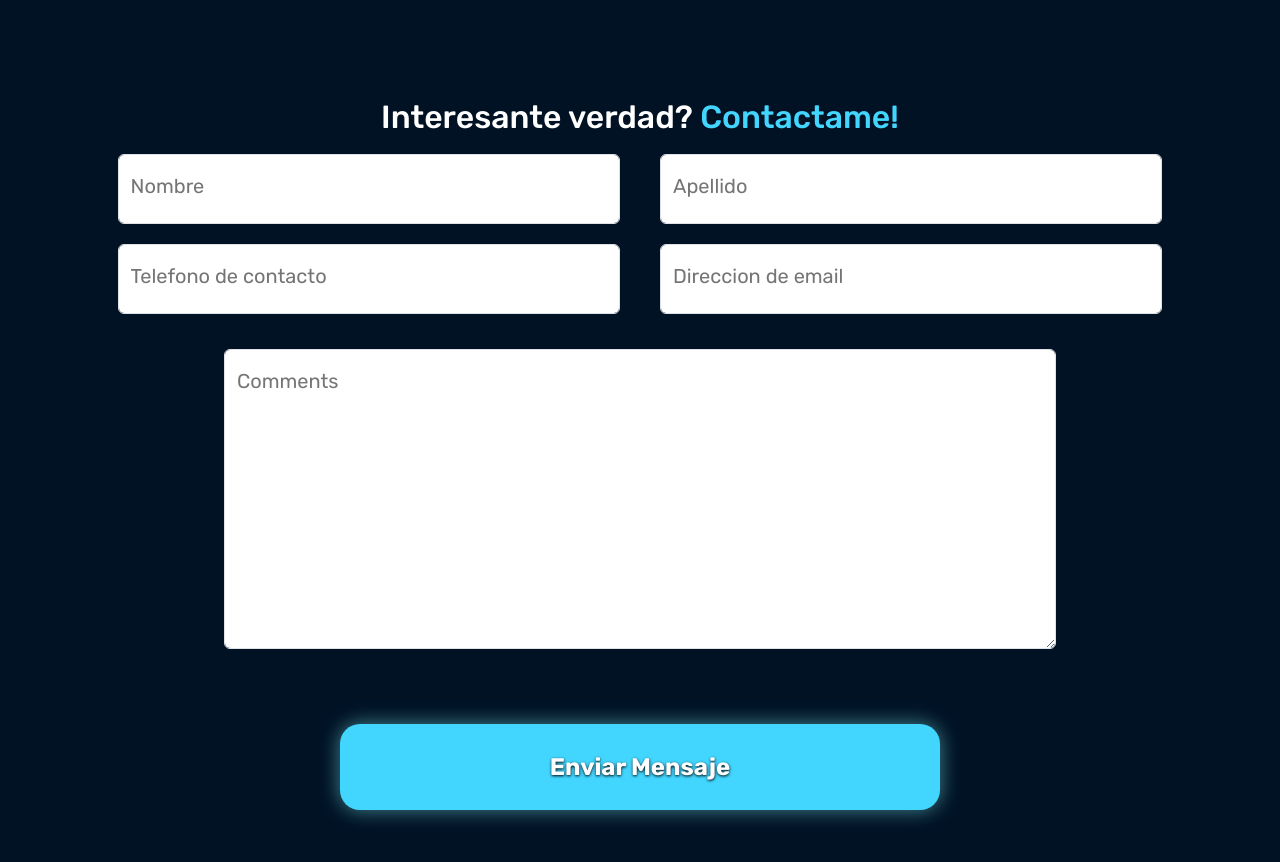
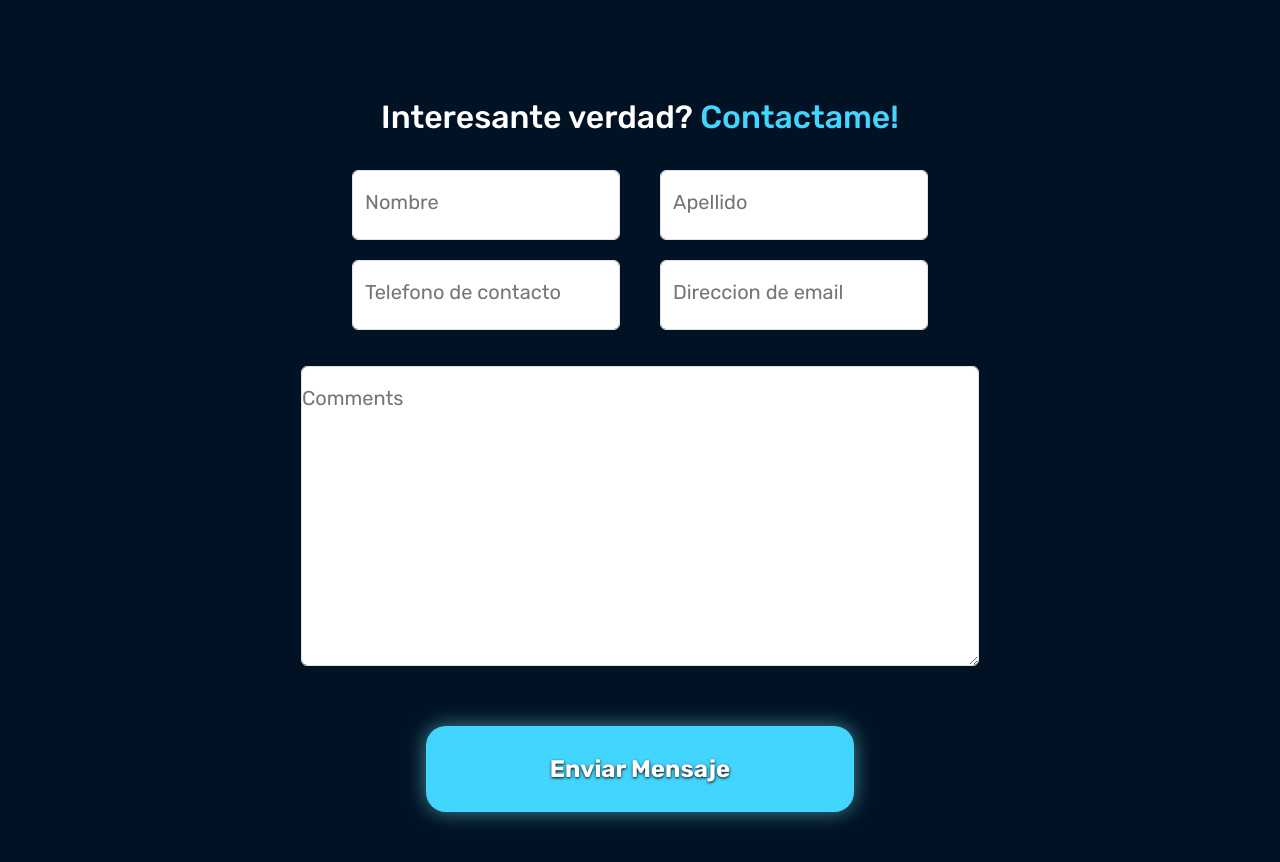
Before and after one commit to RPJunco/my-portfolio-react, a React (Vite) app: page / in a window 1280 px wide. Shown: the part 9425-10287 px from the top of the page. Built offline with nearby package versions, Linux system fonts and the light colour scheme.

Commit message:
Se modifico la estructura del componente con bootstrap

```diff
--- a/src/Component/Footer/Footer.jsx
+++ b/src/Component/Footer/Footer.jsx
@@ -6,9 +6,10 @@ const Footer = () => {
     return (
         <footer className='footer' id='contacto'>
 
+            <div className='container-fluid justify-content-center align-items-center w-75'>
                 <h2>Interesante verdad? <span>Contactame!</span></h2>
 
-            <div className='container-fluid'>
+                <div className='container-fluid justify-content-center align-items-center flex-wrap w-75 p-3'>
 
                     <div className="form-floating">
                         <input type="text" className="form-control" id="floatingName" placeholder="Pedro" />
@@ -29,12 +30,12 @@ const Footer = () => {
 
                 </div>
 
-            <div className="form-floating form-container">
+                <div className="form-floating form-container container-fluid justify-content-center w-75">
                     <textarea className="form-control" placeholder="Deja un comentario!!" id="floatingTextarea"></textarea>
-                <label htmlFor="floatingTextarea">Comments</label>
+                    <label htmlFor="floatingTextarea" className='label-textarea'>Comments</label>
                 </div>
                 <Btn contenido='Enviar Mensaje'/>
-
+            </div>
         </footer>
     )
 };
```
Lines whose indentation alone changed are shown as unchanged.
